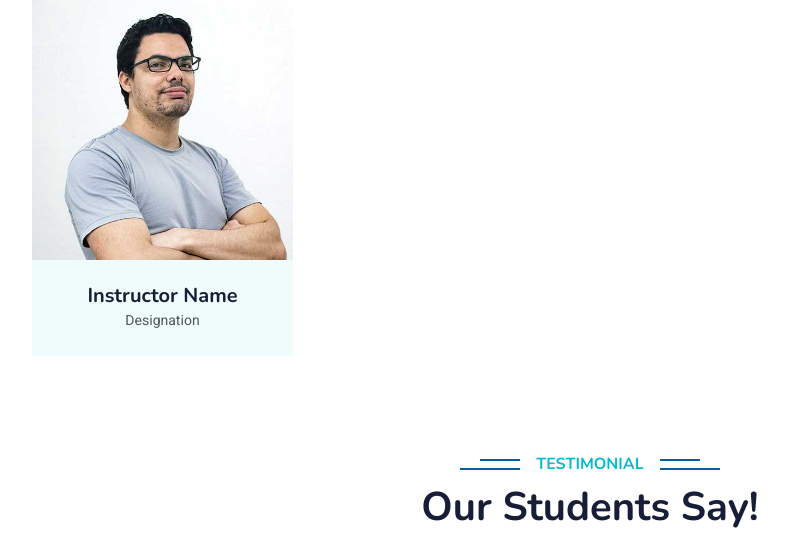
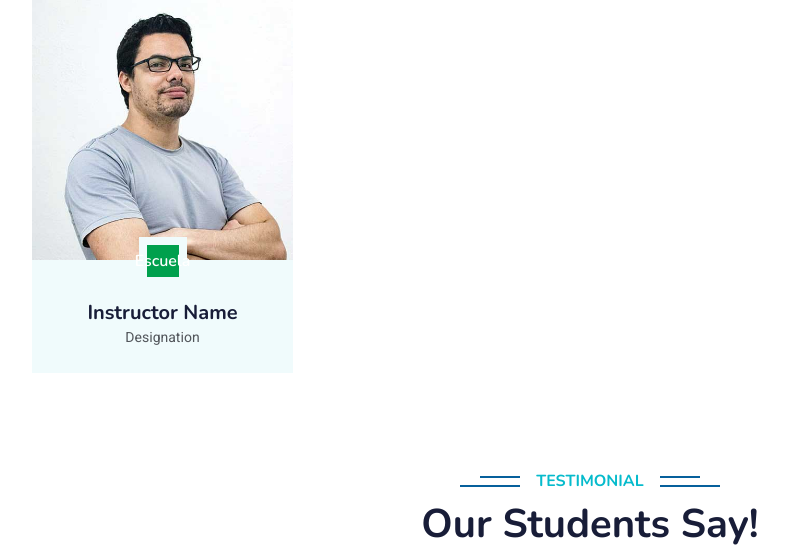
Before and after one commit to renan2013/cefi2026, a PHP site: page / in a window 1280 px wide; the page is wider, and only the part inside the window is pictured. Shown: the part 1144-1694 px from the top of that part, without its empty margins (50-838 px from the left). Run offline with PHP 8.4, Linux system fonts and the light colour scheme; some libraries are stand-ins or nearby versions.

Commit message:
añadiendo la escuela en el team

```diff
--- a/web_site/sections/team.php
+++ b/web_site/sections/team.php
@@ -11,7 +11,12 @@
                         <div class="overflow-hidden">
                             <img class="img-fluid" src="img/team-1.jpg" alt="">
                         </div>
+                        <div class="position-relative d-flex justify-content-center" style="margin-top: -23px;">
+                            <div class="bg-light d-flex justify-content-center pt-2 px-1">
+                                <a class="btn btn-sm-square btn-primary mx-1" href="">Escuela</i></a>
 
+                            </div>
+                        </div>
                         <div class="text-center p-4">
                             <h5 class="mb-0">Instructor Name</h5>
                             <small>Designation</small>
```
